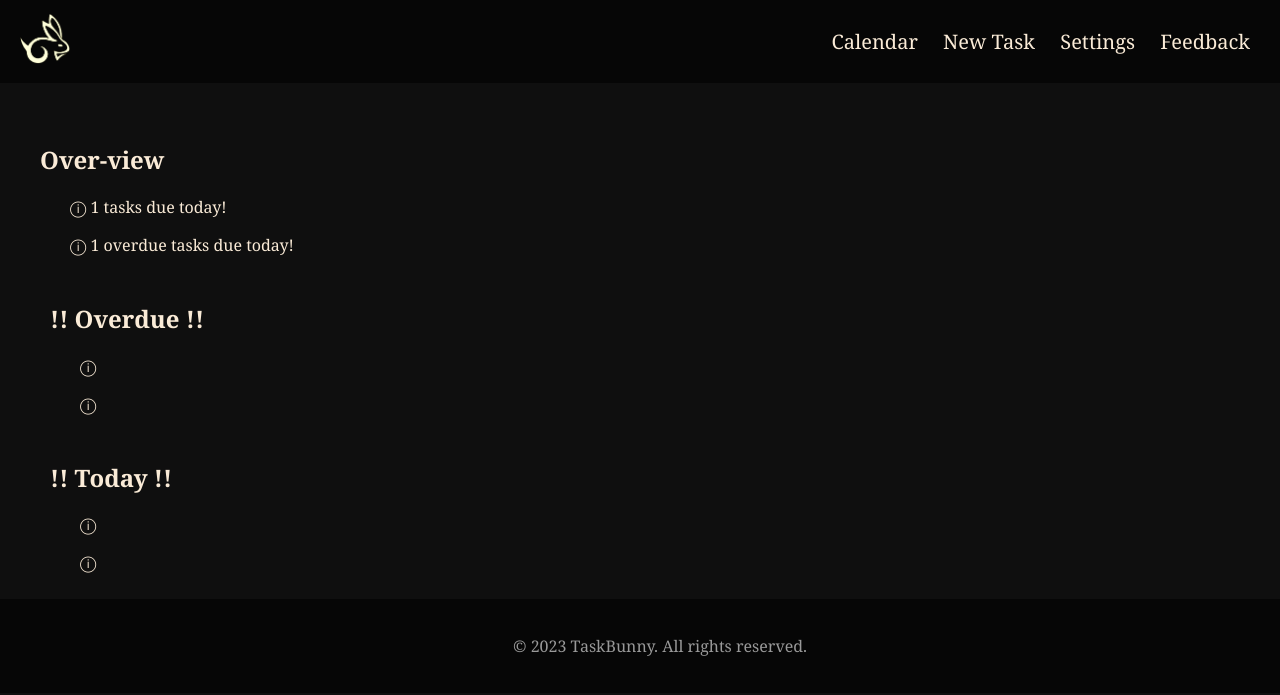
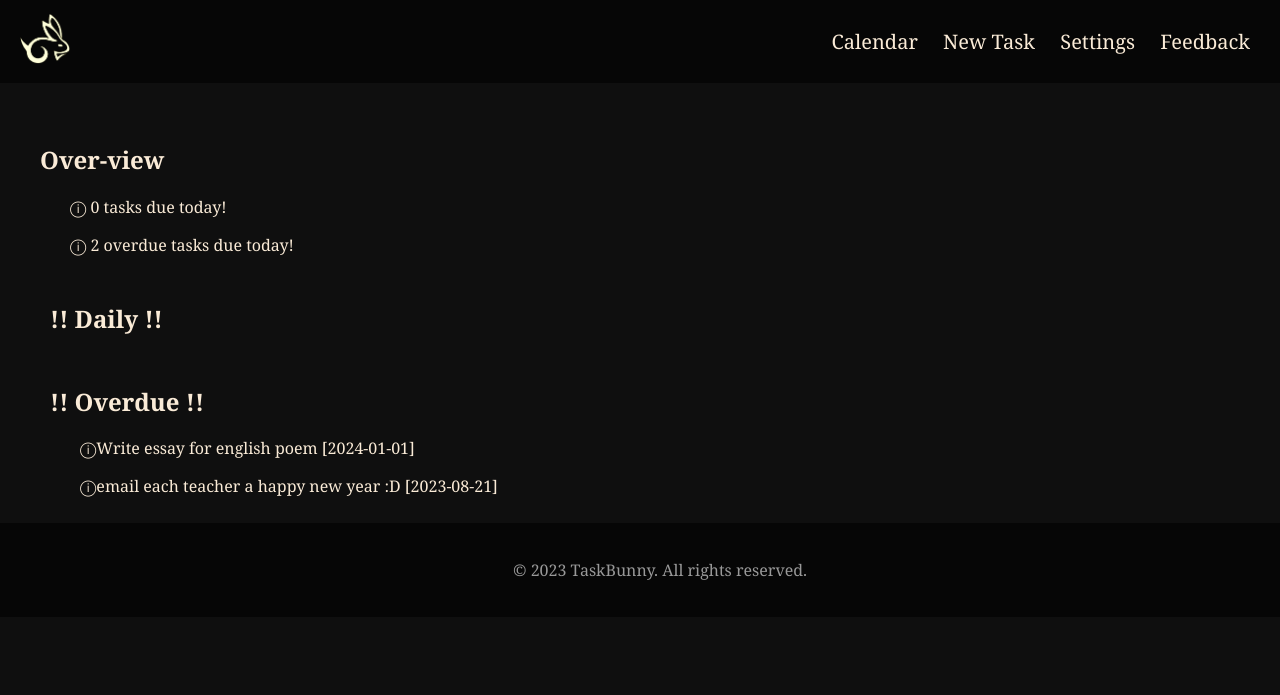
Before and after one commit to swaswa999/TimeManagemnt, a Flask app: page / in a window 1280 px wide. Shown: the top 695 px of the page. Run offline with Flask 3, Linux system fonts and the light colour scheme.

Commit message:
made so add task has a repete button, also it checks if a task is old or due today, if yes it will display it :
Might have done other stuff, forgot what i did tho :D

```diff
--- a/time_app/app.py
+++ b/time_app/app.py
@@ -4,11 +4,28 @@
 
 app = Flask(__name__)
 
+
 @app.route('/')
 def index():
-    overdue = 1
-    taskdue = 1
-    return render_template('index.html', overdue=overdue, taskdue=taskdue)
+    today = date.today().strftime('%Y-%d-%m')
+    today_task = []
+    overdue_task = []
+
+    with open('time_app/data/swayam.txt', 'r') as file:
+        lines = file.readlines()
+
+    for i in range(len(lines)):
+        current_line = lines[i].strip().split('_')
+        if current_line[2] == today:
+            today_task.append(current_line[6])
+        if current_line[2] < today:
+            overdue_task.append(f"{current_line[6]} [{current_line[2]}]")
+
+
+
+    overdue = len(overdue_task)
+    taskdue = len(today_task)
+    return render_template('index.html', overdue=overdue, taskdue=taskdue, today_task=today_task, overdue_task=overdue_task)
 
 @app.route('/calender')
 def calender():
@@ -16,11 +33,12 @@
 
 @app.route('/newtask', methods=['GET', 'POST'])
 def new_task():
+
     if request.method == 'POST':
         current_date = date.today()
 
         task = request.form.get('task_name')
-        date_added = current_date.strftime('%Y/%d/%m') #sets current date in yyyy/dd/mm
+        date_added = current_date.strftime('%Y-%d-%m') #sets current date in yyyy/dd/mm
         date_due = request.form.get('due_date')
         subject = request.form.get('subject')
         priority = request.form.get('priority') #scale of 1-3
@@ -29,10 +47,10 @@
         subtasks = request.form.getlist('subtasks[]')  # Get a list of subtasks
         subtask_times = request.form.getlist('subtask_times[]')  # Get a list of subtask times
         status = 'not_complete' #shows that its a fresh task
+        repeating = request.form.get('')
 
         with open('time_app/data/swayam.txt', 'a') as file:
-            file.write(f"{task} {date_added} {date_due} {subject} {priority} {location_added} {description} {subtasks} {subtask_times} {status} /n")
-
+            file.write(f"{task}_{date_added}_{date_due}_{subject}_{priority}_{location_added}_{description}_{subtasks}_{subtask_times}_{status}_{repeating} \n")
 
         return redirect('/')
 
--- a/time_app/data/swayam.txt
+++ b/time_app/data/swayam.txt
@@ -0,0 +1,2 @@
+Essay_2024-01-01_2024-01-01_english_medium_manual_Write essay for english poem_['Write essay', 'Edit', 'Peer edit']_['01:30', '05:04', '01:30']_not_complete
+e-mail teacher _2024-01-01_2023-08-21_computer-science_extrahigh_manual_email each teacher a happy new year :D_['remember to email teacher before jan']_['00:30']_not_complete
--- a/time_app/templates/index.html
+++ b/time_app/templates/index.html
@@ -30,21 +30,33 @@
             <p class="maintext">ⓘ {{taskdue}} tasks due today!</p>
             <p class="maintext">ⓘ {{overdue}} overdue tasks due today!</p>
         </section>
-        {% if overdue > 0 %}
+
+
+        <section class="today">
+            <h1>!! Daily !!</h1>
+            {% for i in daily_task%}
+                <p class="maintext">ⓘ{{ i }}</p>
+            {%endfor%}
+        </section>
+
+        {% if overdue > 0 %} <!--This is done using jinja-->
             <section class="today">
                 <h1>!! Overdue !!</h1>
-                <p class="maintext">ⓘ</p>
-                <p class="maintext">ⓘ</p>
+                {% for j in overdue_task%}
+                <p class="maintext">ⓘ{{ j }}</p>
+                {%endfor%}
             </section>
         {% endif %}
 
         {% if taskdue > 0 %}
             <section class="today">
                 <h1>!! Today !!</h1>
-                <p class="maintext">ⓘ</p>
-                <p class="maintext">ⓘ</p>
+                {% for i in today_task%}
+                    <p class="maintext">ⓘ{{i}}</p>
+                {%endfor%}
             </section>
         {% endif %}
+
 
         {% if taskdue == 0%}
             {% if overdue == 0%}
```
Also changed, not shown: time_app/templates/new_task.html (+4 -4 lines).
